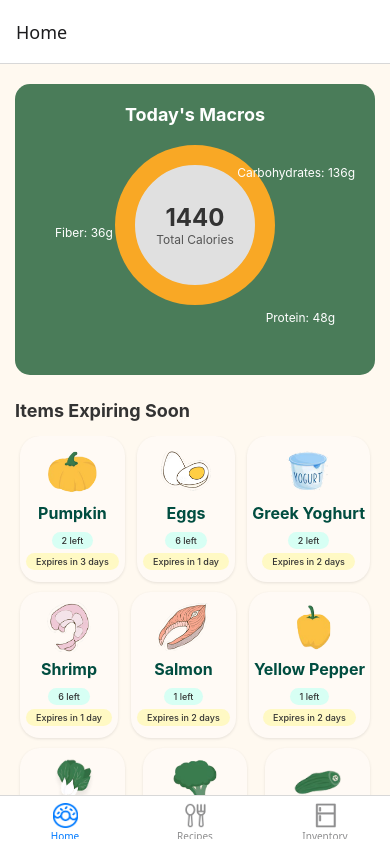
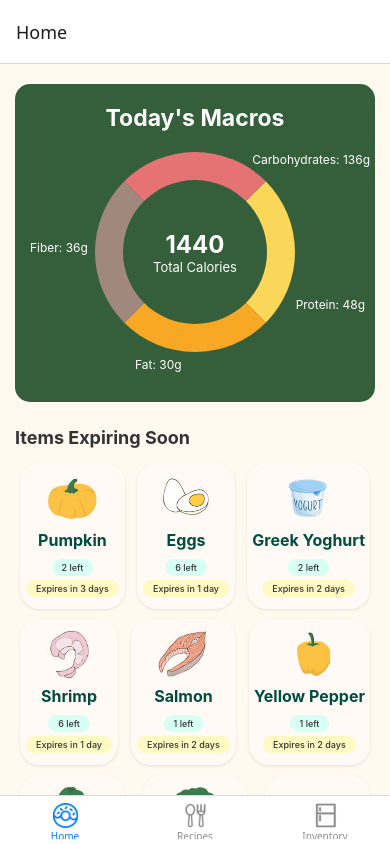
Before and after one commit to AMYFYJ/Samwich-App, a React Native app: screen / in a window 390 px wide. Built offline with nearby package versions, Linux system fonts and the light colour scheme.

Commit message:
add recipe card, macro card

```diff
--- a/package.json
+++ b/package.json
@@ -20,10 +20,10 @@
     "expo-system-ui": "~4.0.4",
     "react": "18.3.1",
     "react-dom": "18.3.1",
-    "react-native": "0.76.3",
+    "react-native": "0.76.8",
     "react-native-edge-to-edge": "^1.1.3",
     "react-native-safe-area-context": "4.12.0",
-    "react-native-screens": "~4.1.0",
+    "react-native-screens": "~4.4.0",
     "react-native-web": "~0.19.13",
     "react-native-gesture-handler": "~2.20.2"
   },
--- /dev/null
+++ b/src/components/MacroCard.tsx
@@ -0,0 +1,161 @@
+// src/components/MacrosCard.tsx
+import React from 'react';
+import { StyleSheet, View, Text } from 'react-native';
+
+// --- Prop Types ---
+interface MacrosCardProps {
+  totalCalories: number;
+  carbs: number;
+  protein: number;
+  fat: number;
+  fiber: number;
+}
+
+// --- Component ---
+export const MacrosCard: React.FC<MacrosCardProps> = ({
+  totalCalories,
+  carbs,
+  protein,
+  fat,
+  fiber,
+}) => {
+  return (
+    <View style={styles.cardContainer}>
+      <Text style={styles.title}>Today's Macros</Text>
+      <View style={styles.chartArea}>
+        <View style={styles.donutContainer}>
+          {/* Simulated donut arcs */}
+          <View style={[styles.halfCircle, styles.carbsArc]} />
+          <View style={[styles.halfCircle, styles.proteinArc]} />
+          <View style={[styles.halfCircle, styles.fatArc]} />
+          <View style={[styles.halfCircle, styles.fiberArc]} />
+
+          {/* Center circle for donut hole */}
+          <View style={styles.innerCircle}>
+            <Text style={styles.centerText}>{totalCalories}</Text>
+            <Text style={styles.totalText}>Total Calories</Text>
+          </View>
+        </View>
+
+        {/* Labels */}
+        <Text style={[styles.label, styles.labelCarbs]}>
+          Carbohydrates: {carbs}g
+        </Text>
+        <Text style={[styles.label, styles.labelProtein]}>
+          Protein: {protein}g
+        </Text>
+        <Text style={[styles.label, styles.labelFat]}>
+          Fat: {fat}g
+        </Text>
+        <Text style={[styles.label, styles.labelFiber]}>
+          Fiber: {fiber}g
+        </Text>
+      </View>
+    </View>
+  );
+};
+
+const styles = StyleSheet.create({
+  // Card container styling
+  cardContainer: {
+    marginBottom: 25,
+    backgroundColor: '#355E3B', // Dark green background
+    borderRadius: 15,
+    padding: 20,
+    alignItems: 'center',
+  },
+  title: {
+    fontSize: 23,
+    fontWeight: 'bold',
+    color: '#FFFFFF',
+    textAlign: 'center',
+    marginBottom: 20,
+  },
+
+  // Chart area styling
+  chartArea: {
+    alignItems: 'center',
+    position: 'relative',
+    width: 220,
+    height: 220,
+    marginBottom: 10,
+  },
+  donutContainer: {
+    width: 200,
+    height: 200,
+    justifyContent: 'center',
+    alignItems: 'center',
+  },
+
+  // Base style for each arc (halfCircle)
+  halfCircle: {
+    width: 200,
+    height: 200,
+    borderRadius: 100,
+    position: 'absolute',
+    borderWidth: 28, // arc width
+    borderColor: 'transparent',
+  },
+  // Each arc style – adjust these rotations and colors as needed:
+  carbsArc: {
+    borderRightColor: '#FAD759', // Orange for Carbs
+    transform: [{ rotate: '0deg' }],
+  },
+  proteinArc: {
+    borderRightColor: '#F9A825', // Yellow for Protein
+    transform: [{ rotate: '90deg' }],
+  },
+  fatArc: {
+    borderRightColor: '#A1887F', // Brownish for Fat
+    transform: [{ rotate: '180deg' }],
+  },
+  fiberArc: {
+    borderRightColor: '#E57373', // Red for Fiber
+    transform: [{ rotate: '270deg' }],
+  },
+
+  // Inner circle styling for the donut hole
+  innerCircle: {
+    position: 'absolute',
+    width: 100,
+    height: 100,
+    borderRadius: 60,
+    backgroundColor: '#355E3B',
+    justifyContent: 'center',
+    alignItems: 'center',
+  },
+  centerText: {
+    fontSize: 24,
+    fontWeight: 'bold',
+    color: '#FFFFFF',
+  },
+  totalText: {
+    fontSize: 13,
+    color: '#FFFFFF',
+  },
+
+  // Labels around the donut
+  label: {
+    color: '#FFFFFF',
+    fontSize: 12,
+    position: 'absolute',
+  },
+  labelCarbs: {
+    top: 0,
+    right: -65,
+  },
+  labelProtein: {
+    bottom: 60,
+    right: -60,
+  },
+  labelFat: {
+    bottom: 0,
+    left: 50,
+  },
+  labelFiber: {
+    top: '40%',
+    left: -55,
+  },
+});
+
+export default MacrosCard;
--- /dev/null
+++ b/src/components/RecipeCard.tsx
@@ -0,0 +1,95 @@
+// src/components/RecipeCard.tsx
+import React from 'react';
+import { StyleSheet, View, Text, TouchableOpacity, Image, ImageSourcePropType } from 'react-native';
+
+interface RecipeCardProps {
+  name: string;
+  uses: string;
+  consume: string;
+  imageSource: ImageSourcePropType;
+  onUseNow: () => void;
+}
+
+export const RecipeCard: React.FC<RecipeCardProps> = ({
+  name,
+  uses,
+  consume,
+  imageSource,
+  onUseNow,
+}) => {
+  return (
+    <View style={styles.recipeCardContainer}>
+      <Image source={imageSource} style={styles.recipeImage} />
+      <View style={styles.recipeDetails}>
+        <Text style={styles.recipeTitle}>{name}</Text>
+        <Text style={styles.recipeUses}>Uses: {uses}</Text>
+        <View style={styles.recipeFooter}>
+          <Text style={styles.recipeConsume}>{consume}</Text>
+          <TouchableOpacity style={styles.useNowButton} onPress={onUseNow}>
+            <Text style={styles.useNowButtonText}>View ▸</Text>
+          </TouchableOpacity>
+        </View>
+      </View>
+    </View>
+  );
+};
+
+const styles = StyleSheet.create({
+  recipeCardContainer: {
+    flexDirection: 'row',
+    backgroundColor: '#fff',
+    borderRadius: 10,
+    overflow: 'hidden',
+    marginVertical: 10,
+    paddingVertical: 10,
+    // Shadow for iOS
+    shadowColor: '#000',
+    shadowOffset: { width: 0, height: 2 },
+    shadowOpacity: 0.1,
+    shadowRadius: 3,
+    // Elevation for Android
+    elevation: 3,
+  },
+  recipeImage: {
+    width: 90,
+    height: 90,
+    alignSelf: 'center',
+    left: 8,
+  },
+  recipeDetails: {
+    flex: 1,
+    paddingHorizontal: 20,
+    justifyContent: 'space-between',
+  },
+  recipeTitle: {
+    fontSize: 16,
+    fontWeight: 'bold',
+    marginBottom: 5,
+  },
+  recipeUses: {
+    fontSize: 12,
+    color: '#888',
+    marginBottom: 5,
+  },
+  recipeFooter: {
+    flexDirection: 'row',
+    justifyContent: 'space-between',
+    alignItems: 'center',
+  },
+  recipeConsume: {
+    fontSize: 12,
+    color: '#FB9702',
+  },
+  useNowButton: {
+    backgroundColor: '#20A77B',
+    paddingVertical: 5,
+    paddingHorizontal: 10,
+    borderRadius: 5,
+  },
+  useNowButtonText: {
+    color: '#fff',
+    fontSize: 12,
+  },
+});
+
+export default RecipeCard;
--- a/src/navigation/screens/Home.tsx
+++ b/src/navigation/screens/Home.tsx
@@ -8,8 +8,13 @@ import {
     TouchableOpacity,
     SafeAreaView
 } from 'react-native';
-import { FoodItemCard } from '../../components/FoodItemCard'; // Adjust path as needed
-// images import
+
+// import components
+import { FoodItemCard } from '../../components/FoodItemCard';
+import { MacrosCard } from '../../components/MacroCard';
+import {RecipeCard } from '../../components/RecipeCard';
+
+// images
 import bellPepper from '../../assets/Food/bellpepper.png';
 import egg from '../../assets/Food/egg.png';
 import shrimp from '../../assets/Food/shrimp.png';
@@ -21,9 +26,20 @@ import milk from '../../assets/Food/milk.png';
 import pumpkin from '../../assets/Food/pumpkin.png';
 import tomato from '../../assets/Food/tomato.png';
 import yogurt from '../../assets/Food/yogurt.png';
+import avocadoEggSandwich from '../../assets/Recipe/avocado sandwich.png';
 
 
 // --- Sample Data ---
+// Sample Macro Data
+const currentMacros = {
+  totalCalories: 1440,
+  carbs: 136,
+  protein: 48,
+  fat:30,
+  fiber: 36,
+};
+
+// Expiring Items Data
 type ExpiringItem = {
   id: string;
   name: string;
@@ -47,13 +63,17 @@ const expiringItemsData: ExpiringItem[] = [
   { id: '12', name: 'Bell Pepper', quantity: '1 left', expiry: 'Expires in 2 days', image: bellPepper },
 ];
 
+
+// Quick Recipes Data
 const quickRecipeData = {
     id: '1',
     name: 'Avocado Egg Sandwich',
     uses: 'avocados, eggs, white bread, fresh thyme',
     consume: 'Consume within 2 days',
-    image: null
+    image: avocadoEggSandwich,
 };
+
+
 // --- End Sample Data ---
 
 
@@ -75,20 +95,13 @@ export function Home() {
       <ScrollView contentContainerStyle={styles.scrollViewContainer}>
 
         {/* === Today's Macros Section === */}
-        <View style={[styles.sectionContainer, styles.macrosContainer]}>
-          <Text style={[styles.sectionTitle, styles.macrosTitle]}>Today's Macros</Text>
-          <View style={styles.macrosChartArea}>
-             {/* Donut Chart Placeholder */}
-            <View style={styles.macrosChartPlaceholder}>
-                <Text style={styles.macrosCenterText}>1440</Text>
-                <Text style={styles.macrosTotalText}>Total Calories</Text>
-            </View>
-             {/* Labels - Position these more accurately with absolute positioning or flex arrangement */}
-            <Text style={[styles.macrosLabel, styles.macrosLabelCarbs]}>Carbohydrates: 136g</Text>
-            <Text style={[styles.macrosLabel, styles.macrosLabelProtein]}>Protein: 48g</Text>
-            <Text style={[styles.macrosLabel, styles.macrosLabelFiber]}>Fiber: 36g</Text>
-          </View>
-        </View>
+        <MacrosCard
+            totalCalories={currentMacros.totalCalories}
+            carbs={currentMacros.carbs}
+            protein={currentMacros.protein}
+            fat={currentMacros.fat}
+            fiber={currentMacros.fiber}
+        />
 
         {/* === Items Expiring Soon Section === */}
         <View style={styles.sectionContainer}>
@@ -106,23 +119,17 @@ export function Home() {
           </View>
 
         {/* === Quick Recipes Section === */}
-        <View style={styles.sectionContainer}>
-          <Text style={styles.sectionTitle}>Quick Recipes</Text>
-          <View style={styles.recipeCardContainer}>
-            {/* Replace View with Image */}
-            <View style={styles.recipeImagePlaceholder} />
-            <View style={styles.recipeDetails}>
-              <Text style={styles.recipeTitle}>{quickRecipeData.name}</Text>
-              <Text style={styles.recipeUses}>Uses: {quickRecipeData.uses}</Text>
-              <View style={styles.recipeFooter}>
-                 <Text style={styles.recipeConsume}>{quickRecipeData.consume}</Text>
-                 <TouchableOpacity style={styles.useNowButton}>
-                    <Text style={styles.useNowButtonText}>Use now ▸</Text>
-                 </TouchableOpacity>
-              </View>
-            </View>
-          </View>
-        </View>
+        <Text style={styles.sectionTitle}>Quick Recipes</Text>
+        <RecipeCard
+          name={quickRecipeData.name}
+          uses={quickRecipeData.uses}
+          consume={quickRecipeData.consume}
+          imageSource={quickRecipeData.image}
+          onUseNow={() => {
+            // Handle button press logic here
+            console.log('Recipe Card "View Recipe" button pressed');
+          }}
+        />
 
       </ScrollView>
     </SafeAreaView>
@@ -148,67 +155,7 @@ const styles = StyleSheet.create({
     color: '#333', // Dark text color
     marginBottom: 15,
   },
-  // Macros Section
-  macrosContainer: {
-    backgroundColor: '#4A7C59', // Darker green background
-    borderRadius: 15,
-    padding: 20,
-    alignItems: 'center', // Center title and chart area
-  },
-   macrosTitle: {
-    color: '#FFFFFF', // White title text
-    textAlign: 'center',
-    marginBottom: 20,
-  },
-  macrosChartArea: {
-    // This view helps in positioning labels relative to the chart placeholder
-    alignItems: 'center', // Center the placeholder horizontally
-    position: 'relative', // Needed for absolute positioning of labels if used
-    width: 200, // Example width, adjust as needed
-    height: 200, // Example height, adjust as needed
-    marginBottom: 10, // Space below the chart area
-  },
-  macrosChartPlaceholder: {
-    width: 160, // Adjust size as needed
-    height: 160,
-    borderRadius: 80, // Make it a circle
-    backgroundColor: '#E0E0E0', // Placeholder color for chart background
-    justifyContent: 'center',
-    alignItems: 'center',
-    // Add specific colors/borders later for actual chart segments
-    // Example segments (would be drawn with SVG or a library)
-    borderWidth: 20, // Simulate thickness
-    borderColor: '#F9A825', // Example outer color (Protein - Yellow)
-    // Inner segments would need more complex drawing
-  },
-  macrosCenterText: {
-      fontSize: 24,
-      fontWeight: 'bold',
-      color: '#333',
-  },
-  macrosTotalText: {
-      fontSize: 12,
-      color: '#555',
-  },
-  macrosLabel: {
-      color: '#FFFFFF', // White label text
-      fontSize: 12,
-      // Use absolute positioning or adjust flex layout for precise placement
-      // Example - adjust these based on final chart layout:
-      position: 'absolute',
-  },
-  macrosLabelCarbs: {
-      top: 20, // Adjust as needed
-      right: -60, // Adjust as needed
-  },
-  macrosLabelProtein: {
-      bottom: 20, // Adjust as needed
-      right: -40, // Adjust as needed
-  },
-  macrosLabelFiber: {
-      top: '40%', // Adjust as needed
-      left: -40, // Adjust as needed
-  },
+
   // Items Expiring Soon Section
 
   gridContainer: {
```
Also changed, not shown: 1 other file (tests, documents, lock files or other folders).
